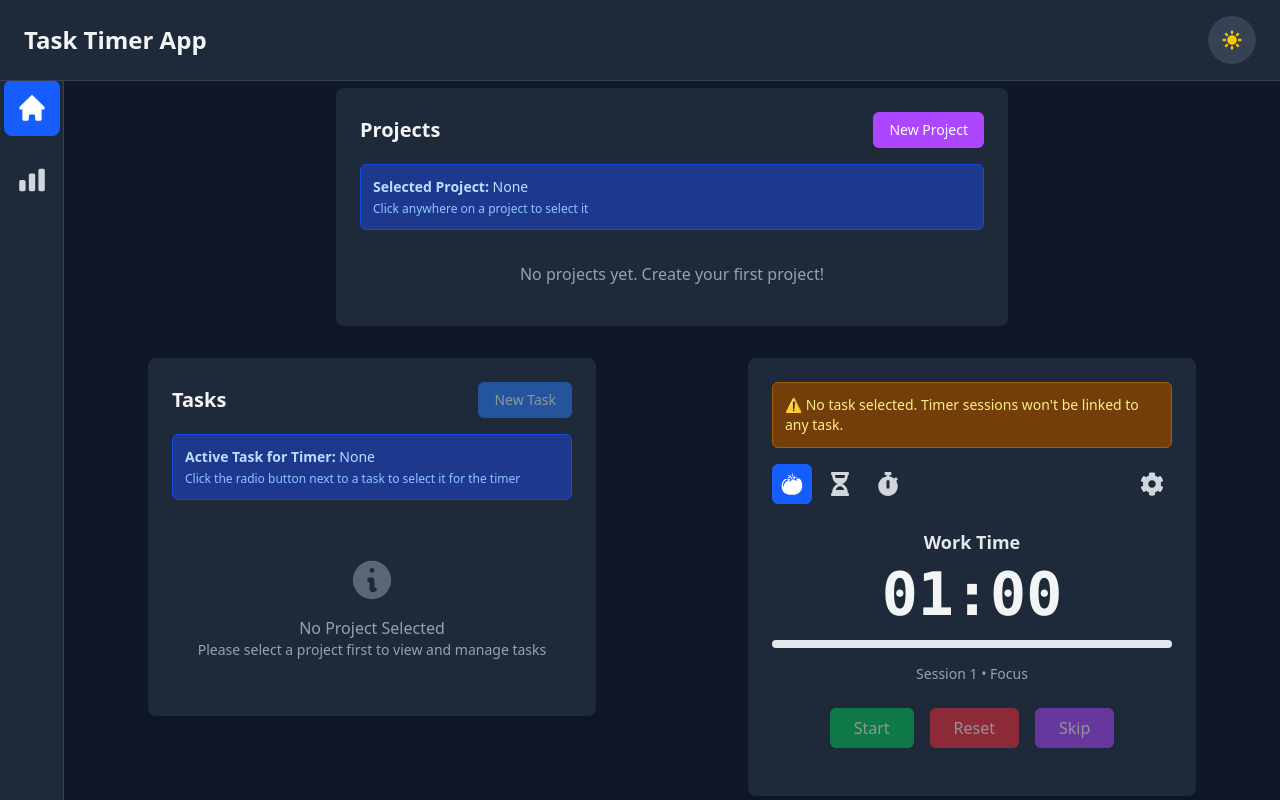
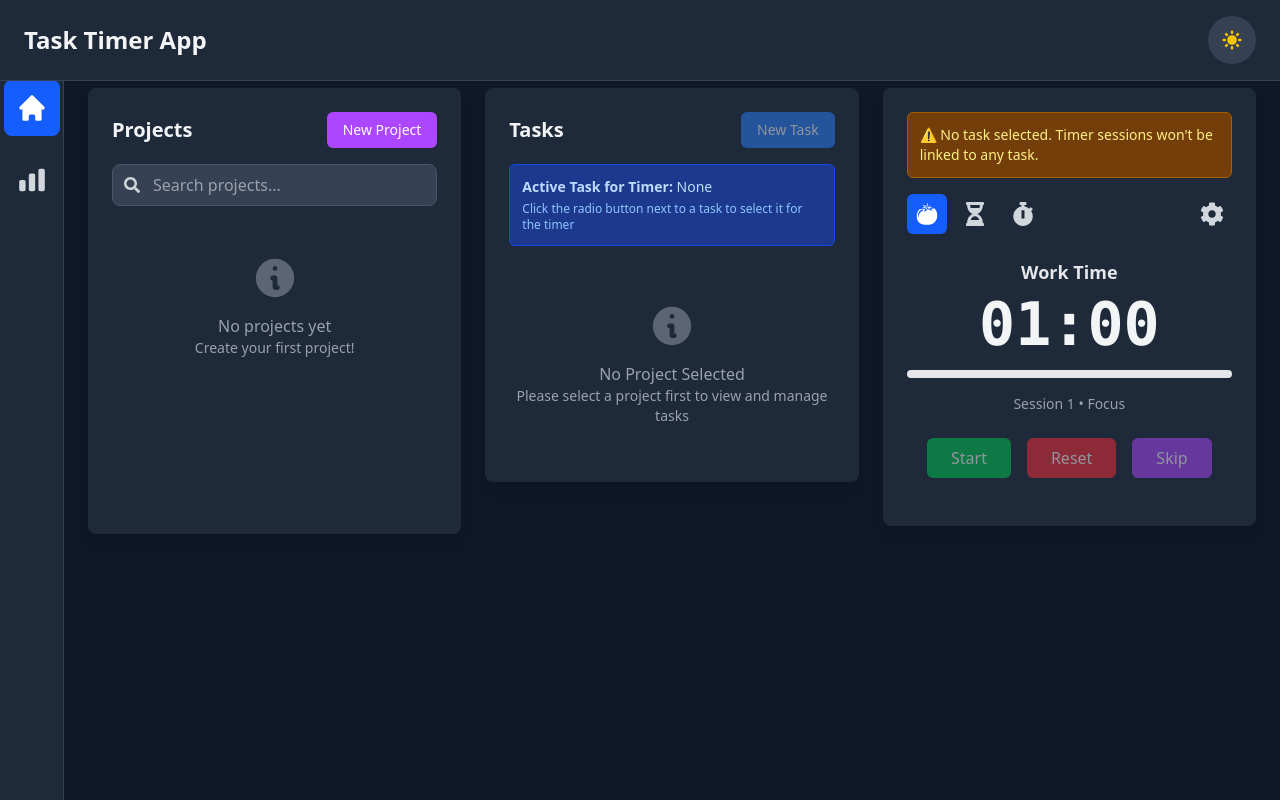
Before and after one commit to reda-akherfi/react_omnedu, a React (Vite) app: page / in a window 1280 px wide. Built offline with nearby package versions, Linux system fonts and the light colour scheme.

Commit message:
feat: Add project search functionality and improve layout in Projects component for enhanced user experience

```diff
--- a/src/App.tsx
+++ b/src/App.tsx
@@ -660,7 +660,10 @@ const App: React.FC = () => {
         <div className="flex-1 overflow-auto">
           {activeSidebarItem === 'main' && (
             <div className="p-6">
+              {/* Main Content Row - Projects, Tasks, Timer */}
+              <div className="grid grid-cols-3 gap-6">
                 {/* Projects Component */}
+                <div>
                   <Projects
                     projects={projects}
                     onCreateProject={createProject}
@@ -670,9 +673,8 @@ const App: React.FC = () => {
                     onSelectProject={selectProject}
                     darkMode={darkMode}
                   />
+                </div>
 
-              {/* Main Content Grid */}
-              <div className="grid grid-cols-1 lg:grid-cols-2 gap-8">
                 {/* Tasks Component */}
                 <div>
                   <Tasks
--- a/src/components/Projects/Projects.tsx
+++ b/src/components/Projects/Projects.tsx
@@ -1,4 +1,5 @@
 import React, { useState, useRef, useEffect } from 'react';
+import { FaSearch } from 'react-icons/fa';
 
 interface Project {
   id: number;
@@ -32,6 +33,7 @@ const Projects: React.FC<ProjectsProps> = ({
   const [editingProjectId, setEditingProjectId] = useState<number | null>(null);
   const [formData, setFormData] = useState({ name: '', description: '', completed: false });
   const [projectToDelete, setProjectToDelete] = useState<Project | null>(null);
+  const [searchQuery, setSearchQuery] = useState('');
 
   // Refs for click-outside detection
   const createEditModalRef = useRef<HTMLDivElement>(null);
@@ -126,6 +128,12 @@ const Projects: React.FC<ProjectsProps> = ({
     setProjectToDelete(null);
   };
 
+  // Filter projects based on search query
+  const filteredProjects = projects.filter(project =>
+    project.name.toLowerCase().includes(searchQuery.toLowerCase()) ||
+    project.description.toLowerCase().includes(searchQuery.toLowerCase())
+  );
+
   return (
     <div className={`max-w-2xl mx-auto p-6 rounded-lg shadow-lg mb-8 transition-colors duration-200 ${
       darkMode ? 'bg-gray-800' : 'bg-white'
@@ -142,6 +150,31 @@ const Projects: React.FC<ProjectsProps> = ({
         >
           {showCreateForm ? 'Cancel' : 'New Project'}
         </button>
+      </div>
+
+      {/* Search Box */}
+      <div className="mb-4">
+        <div className={`relative ${darkMode ? 'text-gray-300' : 'text-gray-700'}`}>
+          <div className="absolute inset-y-0 left-0 pl-3 flex items-center pointer-events-none">
+            <FaSearch className="h-4 w-4" />
+          </div>
+          <input
+            type="text"
+            value={searchQuery}
+            onChange={(e) => setSearchQuery(e.target.value)}
+            className={`w-full pl-10 pr-4 py-2 border rounded-lg focus:outline-none focus:ring-2 focus:ring-purple-500 transition-colors duration-200 ${
+              darkMode
+                ? 'bg-gray-700 border-gray-600 text-gray-100 placeholder-gray-400'
+                : 'border-gray-300 text-gray-900 placeholder-gray-500'
+            }`}
+            placeholder="Search projects..."
+          />
+        </div>
+        {searchQuery && (
+          <div className={`text-xs mt-1 ${darkMode ? 'text-gray-400' : 'text-gray-600'}`}>
+            Found {filteredProjects.length} project{filteredProjects.length !== 1 ? 's' : ''}
+          </div>
+        )}
       </div>
 
       {/* Create/Edit Modal */}
@@ -219,22 +252,31 @@ const Projects: React.FC<ProjectsProps> = ({
         </div>
       )}
 
-      {/* Project Selection Info */}
-      <div className={`mb-4 p-3 rounded-md border transition-colors duration-200 ${
-        darkMode ? 'bg-blue-900 border-blue-700' : 'bg-blue-50 border-blue-200'
-      }`}>
-        <p className={`text-sm ${darkMode ? 'text-blue-200' : 'text-blue-700'}`}>
-          <strong>Selected Project:</strong> {selectedProjectId ? projects.find(p => p.id === selectedProjectId)?.name || 'Unknown' : 'None'}
-        </p>
-        <p className={`text-xs mt-1 ${darkMode ? 'text-blue-300' : 'text-blue-600'}`}>Click anywhere on a project to select it</p>
+      {/* Projects List - Fixed height for 3 visible projects */}
+      <div className="h-72 overflow-y-auto">
+        <div className="space-y-3">
+          {filteredProjects.length === 0 ? (
+            <div className={`text-center py-8 ${darkMode ? 'text-gray-400' : 'text-gray-500'}`}>
+              {searchQuery ? (
+                <>
+                  <svg className="w-12 h-12 mx-auto mb-3 opacity-50" fill="currentColor" viewBox="0 0 20 20">
+                    <path fillRule="evenodd" d="M8 4a4 4 0 100 8 4 4 0 000-8zM2 8a6 6 0 1110.89 3.476l4.817 4.817a1 1 0 01-1.414 1.414l-4.816-4.816A6 6 0 012 8z" clipRule="evenodd" />
+                  </svg>
+                  <p className="font-medium">No projects found</p>
+                  <p className="text-sm">Try adjusting your search terms</p>
+                </>
+              ) : (
+                <>
+                  <svg className="w-12 h-12 mx-auto mb-3 opacity-50" fill="currentColor" viewBox="0 0 20 20">
+                    <path fillRule="evenodd" d="M18 10a8 8 0 11-16 0 8 8 0 0116 0zm-7-4a1 1 0 11-2 0 1 1 0 012 0zM9 9a1 1 0 000 2v3a1 1 0 001 1h1a1 1 0 100-2v-3a1 1 0 00-1-1H9z" clipRule="evenodd" />
+                  </svg>
+                  <p className="font-medium">No projects yet</p>
+                  <p className="text-sm">Create your first project!</p>
+                </>
+              )}
             </div>
-
-      {/* Projects List */}
-      <div className="space-y-3">
-        {projects.length === 0 ? (
-          <p className={`text-center py-4 ${darkMode ? 'text-gray-400' : 'text-gray-500'}`}>No projects yet. Create your first project!</p>
           ) : (
-          projects.map(project => (
+            filteredProjects.map(project => (
               <div
                 key={project.id}
                 className={`p-4 border rounded-md cursor-pointer transition-colors duration-200 ${
@@ -304,6 +346,7 @@ const Projects: React.FC<ProjectsProps> = ({
             ))
           )}
         </div>
+      </div>
 
       {/* Delete Confirmation Modal */}
       {projectToDelete && (
```
Lines whose indentation alone changed are shown as unchanged.
